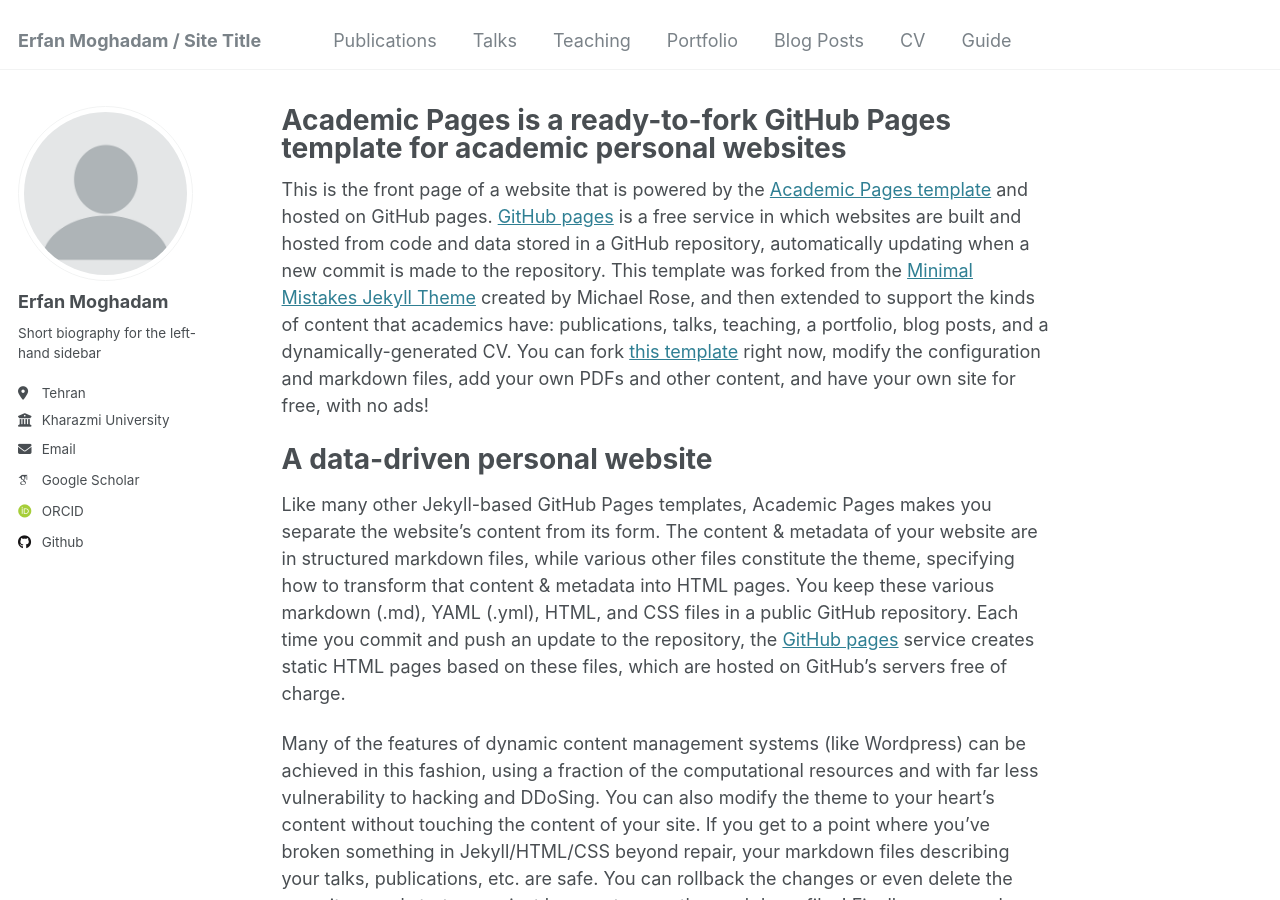
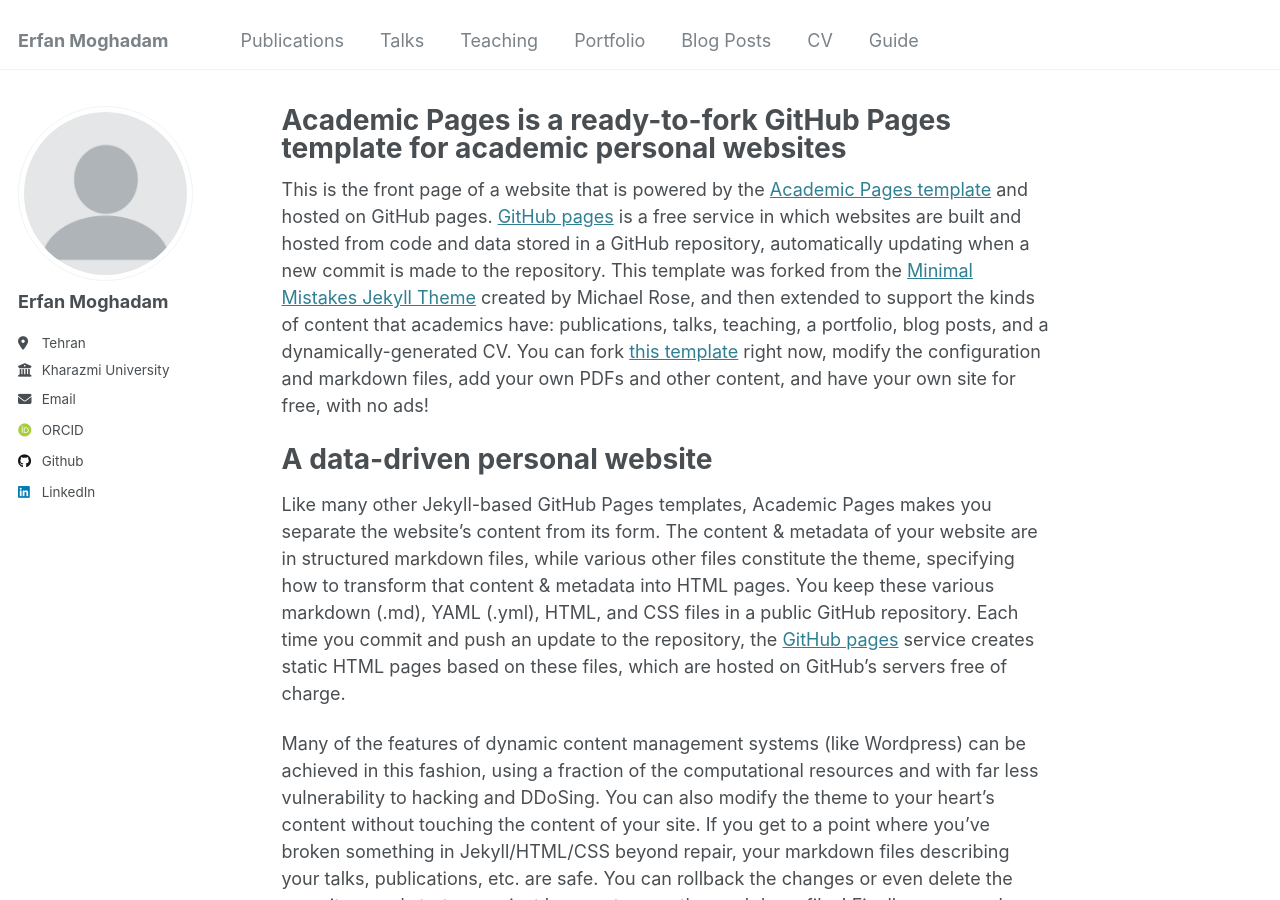
Before and after one commit to erfanresume/erfanresume.github.io, a Jekyll site: the page built from _pages/about.md, in a window 1280 px wide and 900 px high. Built offline with Jekyll 4.4.1, drawn with Linux system fonts in a browser that asks for light colours; some web fonts are replaced; some of the changed lines change nothing that is shown.

Commit message:
Update _config.yml

```diff
--- a/_config.yml
+++ b/_config.yml
@@ -8,7 +8,7 @@
 
 # Basic Site Settings
 locale                   : "en-US"
-title                    : "Erfan Moghadam / Site Title"
+title                    : "Erfan\nMoghadam"
 title_separator          : "-"
 name                     : &name "Your Name"
 description              : &description "personal description"
@@ -24,27 +24,27 @@
   avatar           : "profile.png"
   name             : "Erfan Moghadam"
   pronouns         : # example: "she/her"
-  bio              : "Short biography for the left-hand sidebar"
+  bio              : ""
   location         : "Tehran"
   employer         : "Kharazmi University"
   uri              : # URL
-  email            : "erfanmoghaddam1999@gmail.com"
+  email            : "www.erfanmoghaddam1999@gmail.com"
 
   # Academic websites
-  arxiv            : # URL - Update with the correct link to your profile
-  googlescholar    : "https://scholar.google.com/citations?user=PS_CX0AAAAAJ"
-  impactstory      : # URL
+ # arxiv            : # URL - Update with the correct link to your profile
+  #googlescholar    : ""
+  #impactstory      : # URL
   orcid            : "https://orcid.org/0009-0004-6741-618X"
-  semantic         : # URL
-  pubmed           : #"https://www.ncbi.nlm.nih.gov/pubmed/?term=john+snow"
-  researchgate     : # URL
-  scopus           : # URL
+  #semantic         : # URL
+ #pubmed           : #"https://www.ncbi.nlm.nih.gov/pubmed/?term=john+snow"
+  #researchgate     : # URL
+ # scopus           : # URL
 
   # Repositories and software development
   bitbucket        : # Username - Update with your username on the site
   codepen          : # Username
   dribbble         : # Username
-  github           : "https://github.com/Erfanresume"
+  github           : "Erfanresume"
   kaggle           : # Username
   stackoverflow    : # User number or user number and name (i.e., use "1" or "1/jeff-atwood")
 
@@ -58,7 +58,7 @@
   keybase          : # Username
   instagram        : # Username
   lastfm           : # Username
-  linkedin         : # Username
+  linkedin         :  "https://www.linkedin.com/in/erfanresume/"
   mastodon         : # URL
   medium           : # URL
   pinterest        : # Username
```
